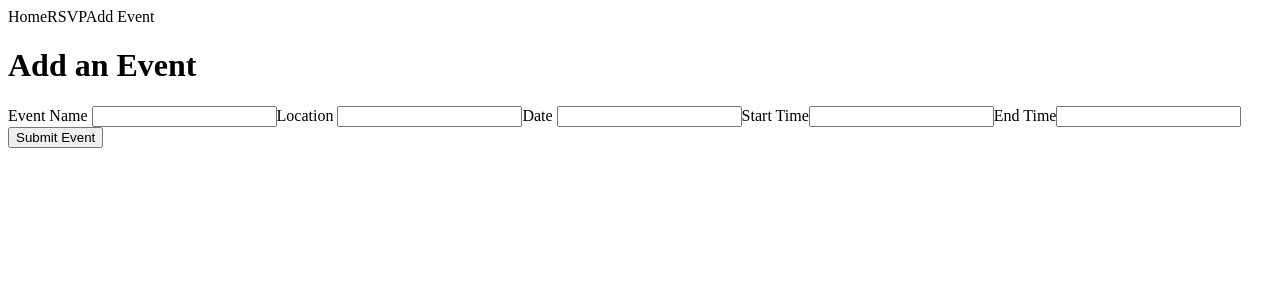
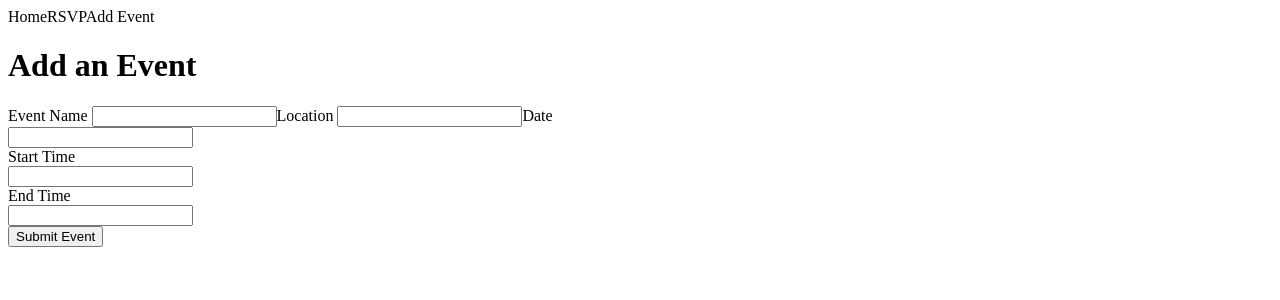
Before and after one commit to dmaleknia/Guest-List, a React app: page / in a window 1280 px wide. Both pictures are taken after a click on the element "Add Event". Shown: the top 300 px of the page. Built offline with nearby package versions, Linux system fonts and the light colour scheme; no server answers; the HTML template or start-up script is replaced by a standard one.

Commit message:
added datepicker

```diff
--- a/app-guest-list/react-client/src/components/Admin.jsx
+++ b/app-guest-list/react-client/src/components/Admin.jsx
@@ -8,7 +8,7 @@ const Admin = () => {
 
   const [name, setName] = useState('');
   const [location, setLocation] = useState('');
-  const [date, setDate] = useState('');
+  const [date, setDate] = useState();
   const [startTime, setStartTime] = useState('');
   const [endTime, setEndTime] = useState('');
 
@@ -54,9 +54,25 @@ const Admin = () => {
       <section id='admin'>
         Event Name <input value={name} onChange={handleNameChange}></input>
         Location <input value={location} onChange={handleLocationChange}></input>
-        Date <input value={date} onChange={handleDateChange}></input>
-        Start Time<input value={startTime} onChange={handleStartTimeChange}></input>
-        End Time<input value={endTime} onChange={handleEndTimeChange}></input>
+        Date <DatePicker selected={date} onChange={setDate} />
+        Start Time<DatePicker
+          selected={startTime}
+          onChange={setStartTime}
+          showTimeSelect
+          showTimeSelectOnly
+          timeIntervals={15}
+          dateFormat="h:mm aa"
+          timeCaption="Time"
+        />
+        End Time<DatePicker
+          selected={endTime}
+          onChange={setEndTime}
+          showTimeSelect
+          showTimeSelectOnly
+          timeIntervals={15}
+          dateFormat="h:mm aa"
+          timeCaption="Time"
+        />
       </section>
       <button id='submitEvent' onClick={submitEvent}>Submit Event</button>
     </span>
```
Also changed, not shown: 1 other file (tests, documents, lock files or other folders).
